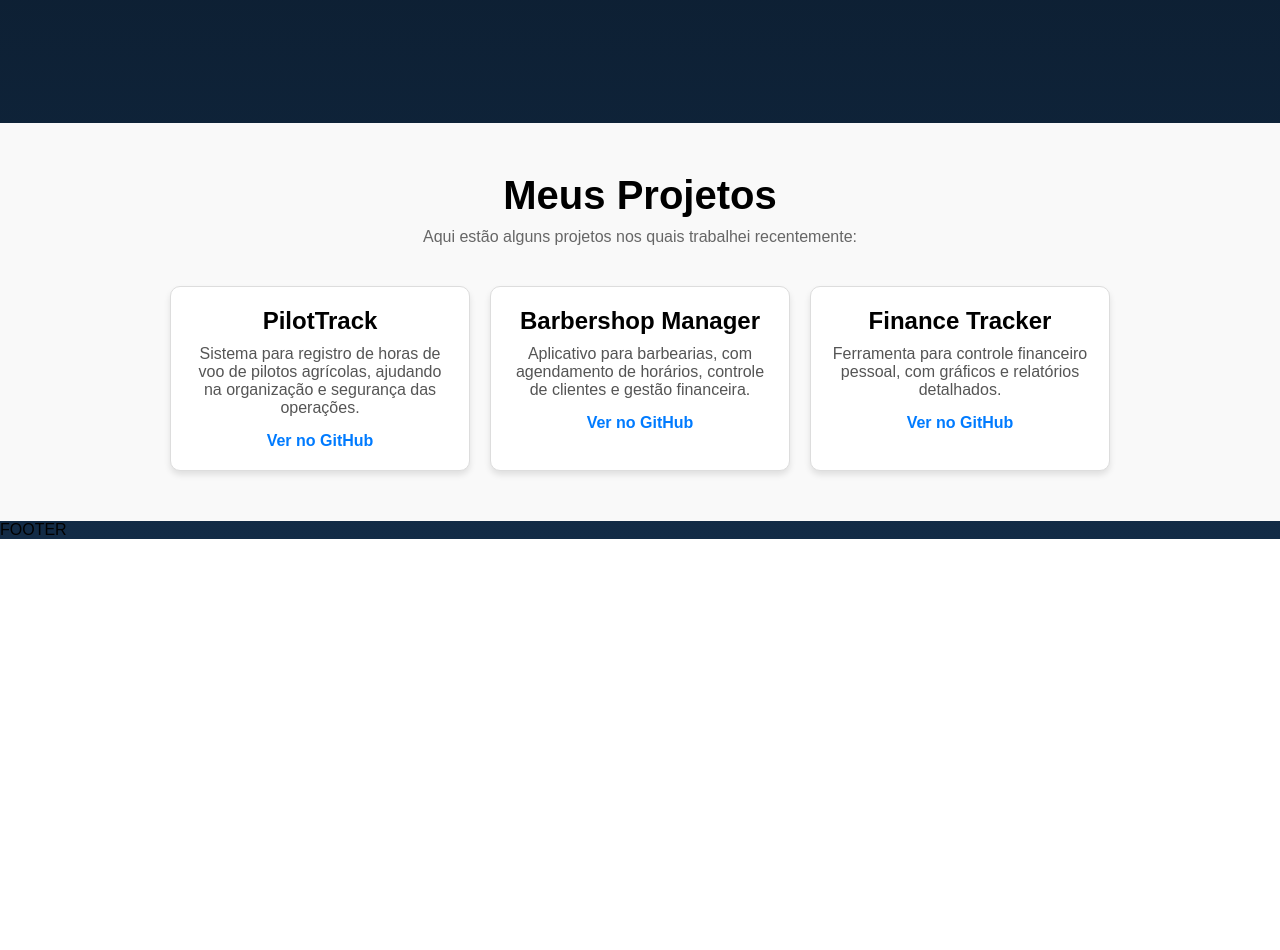
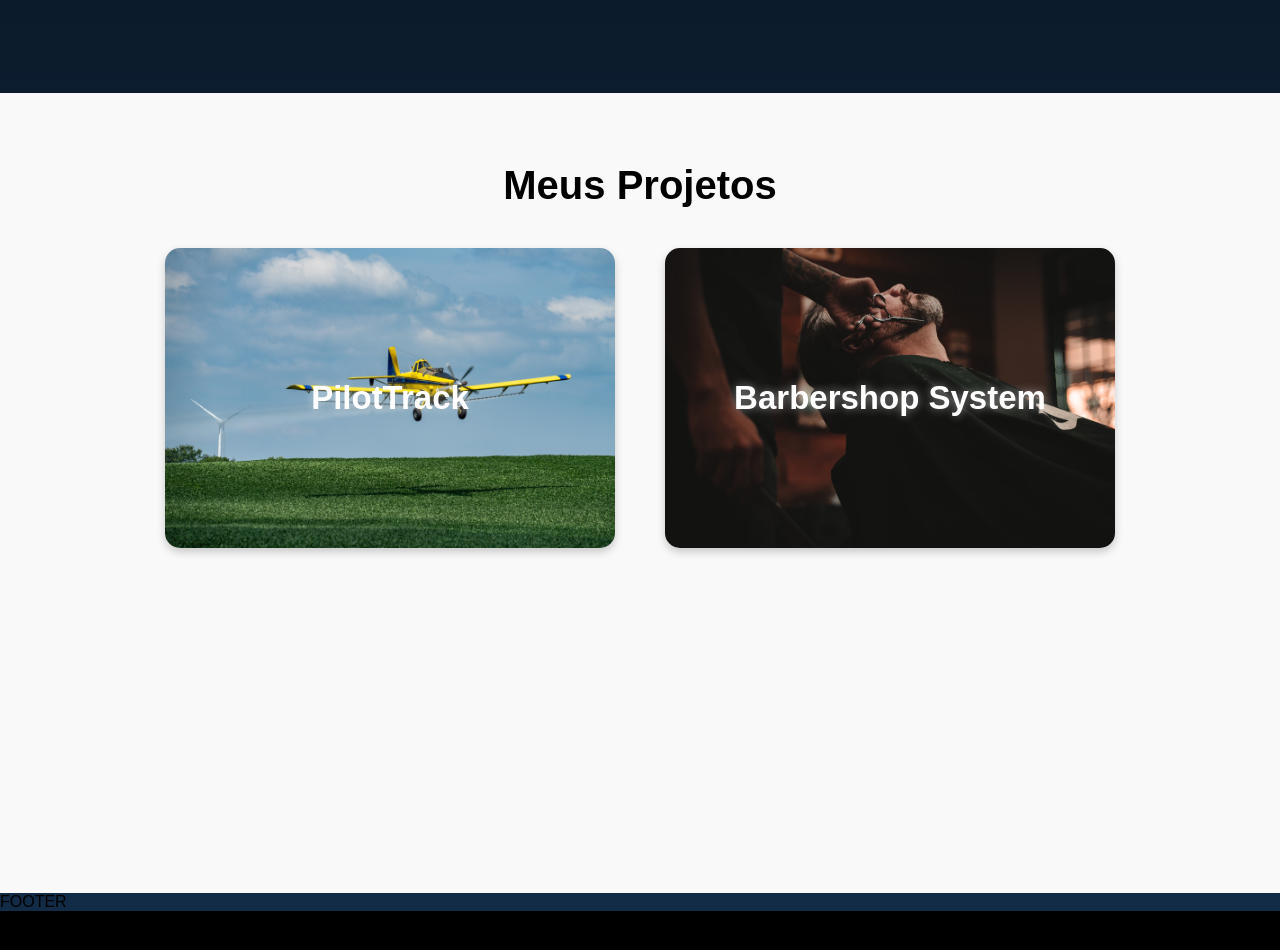
Before and after one commit to ThiagoRambo/my-portfolio, a React (Vite) app in the folder my-portfolio/: page / in a window 1280 px wide. Shown: the part 1560-2510 px from the top of the page. Before the commit the page ends 2099 px from the top, so only its background shows below. Built offline with nearby package versions, Linux system fonts and the light colour scheme.

Commit message:
start projects

```diff
--- a/my-portfolio/src/pages/components/Header/Header.css
+++ b/my-portfolio/src/pages/components/Header/Header.css
@@ -1,5 +1,5 @@
 .container-header {
-  padding: 20px;
+  padding-top: 10px;
 }
 
 .content-ul {
--- a/my-portfolio/src/pages/components/Header/Header.tsx
+++ b/my-portfolio/src/pages/components/Header/Header.tsx
@@ -10,7 +10,6 @@ export default function Header() {
           <ul className='content-ul'>
 
             <Link to="about" smooth={true} duration={900}>About</Link>
-            <Link to="skills" smooth={true} duration={900}>Skills</Link>
             <Link to="projects" smooth={true} duration={900}>Projects</Link>
 
           </ul>
--- a/my-portfolio/src/pages/sections/About/About.css
+++ b/my-portfolio/src/pages/sections/About/About.css
@@ -9,7 +9,7 @@
 .container-about-geral {
   display: flex;
   width: 85%;
-  padding: 80px;
+  padding: 60px;
   flex-direction: column;
   opacity: 0;
   background: linear-gradient(135deg, rgb(255, 255, 255, 0.850), rgba(255, 255, 255, 0.750), rgba(255, 255, 255, 0.350));
@@ -118,7 +118,7 @@
 .container-skills h1 {
   font-size: 40px;
   font-weight: bold;
-  margin-top: 80px;
+  margin: 50px 0px 20px 0px;
 }
 
 .ul-skills {
--- a/my-portfolio/src/pages/sections/About/About.tsx
+++ b/my-portfolio/src/pages/sections/About/About.tsx
@@ -44,7 +44,7 @@ useLayoutEffect(() => {
       trigger: ".nav-skills",
       scrub: false,
       markers: false,
-      start: "top 680px",
+      start: "top 730px",
       end: "bottom 850px",
     }
   })
--- a/my-portfolio/src/pages/sections/Projects/Projects.css
+++ b/my-portfolio/src/pages/sections/Projects/Projects.css
@@ -1,31 +1,185 @@
-.container-projects {
-  padding: 50px 20px;
+.container-box3 {
   background-color: #f9f9f9;
   text-align: center;
+  padding: 30px 0;
+  width: 100%;
+  height: 100vh;
 }
 
 .container-projects-header {
   margin-bottom: 40px;
+  margin-top: 40px;
 }
 
 .container-projects-header h1 {
-  font-size: 2.5rem;
-  margin-bottom: 10px;
-}
-
-.container-projects-header p {
-  font-size: 1rem;
-  color: #666;
+  font-size: 40px;
+  font-weight: bold;
 }
 
 .container-projects-list {
   display: flex;
-  flex-wrap: wrap;
   justify-content: center;
-  gap: 20px;
+  gap: 50px;
+  height: 100vh;
 }
 
 .project-card {
+  position: relative;
+  width: 450px;
+  height: 300px;
+  border-radius: 15px;
+  box-shadow: 0 4px 8px rgba(0, 0, 0, 0.2);
+  overflow: hidden;
+}
+
+.card-front {
+  position: absolute;
+  width: 100%;
+  height: 100%;
+  background-size: cover;
+  background-position: center;
+  color: #FFF;
+  font-size: 22px;
+  font-weight: bold;
+  display: flex;
+  justify-content: center;
+  align-items: center;
+  flex-direction: column;
+  transition: transform 0.5s ease-in-out;
+}
+
+.card-img-1 {
+  background-image: url('../../../img/PilotTrack.jpg');
+  color: #FFF;
+  font-weight: bold;
+  text-shadow: #ffffff7e 0px 0px 10px;
+  background-size: cover;
+  background-position: center;
+}
+
+.card-img-2 {
+  background-image: url('../../../img/BarberShop.avif');
+  color: #FFF;
+  font-weight: bold;
+  text-shadow: #ffffff7e 0px 0px 10px;
+
+  background-size: cover;
+  background-position: center;
+}
+
+.card-back {
+  position: absolute;
+  width: 100%;
+  height: 100%;
+  background: rgba(0, 0, 0, 0.8);
+  color: white;
+  display: flex;
+  justify-content: center;
+  align-items: center;
+  flex-direction: column;
+  text-align: center;
+  padding: 20px;
+  transform: translateY(100%);
+  transition: transform 0.5s ease-in-out;
+  gap: 30px;
+}
+
+.project-card:hover .card-back {
+  transform: translateY(0);
+}
+
+
+
+
+
+
+
+
+
+
+
+
+
+
+
+/* .project-card {
+  position: relative;
+  width: 450px;
+  height: 300px;
+  perspective: 1000px;
+}
+
+.card-front, .card-back {
+  position: absolute;
+  width: 100%;
+  height: 100%;
+  backface-visibility: hidden;
+  transition: transform 0.5s;
+  border-radius: 15px;
+  box-shadow: 0 4px 8px rgba(0, 0, 0, 0.2);
+  display: flex;
+  justify-content: center;
+  align-items: center;
+  flex-direction: column;
+  padding: 10px;
+}
+
+.card-front {
+  background-image: url('../../../img/Pontiac_Flying_Illinois_DSC08968.jpg');
+  background-size: cover;
+  background-position: center;
+  color: #FFF;
+  font-size: 22px;
+  font-weight: bold;
+  transform: rotateX(0deg);
+}
+
+.card-back {
+  background: radial-gradient(circle, #000000fb, #122b46e8);
+  background-blend-mode: overlay;
+  color: white;
+  transform: rotateX(180deg);
+  font-weight: bold;
+}
+
+.project-card:hover .card-front {
+  transform: rotateX(180deg);
+}
+
+.project-card:hover .card-back {
+  transform: rotateX(360deg);
+}
+
+.project-link {
+  margin-top: 8%;
+  padding: 10px 10px;
+  background-color: #007bff;
+  color: white;
+  text-decoration: none;
+  border-radius: 5px;
+  transition: background-color 0.3s;
+}
+
+.project-link:hover {
+  background-color: #0056b3;
+} */
+
+
+/* ---------- */
+
+
+
+/* .container-projects-list {
+  display: flex;
+  flex-wrap: wrap;
+  justify-content: center;
+  gap: 30px;
+}
+
+.project-card {
+  display: flex;
+  flex-direction: column;
+  justify-content: space-between;
   width: 300px;
   padding: 20px;
   border: 1px solid #ddd;
@@ -36,27 +190,26 @@
 }
 
 .project-card:hover {
-  transform: translateY(-5px);
+  transform: translateY(-8px);
 }
 
 .project-card h2 {
-  font-size: 1.5rem;
   margin-bottom: 10px;
 }
 
 .project-card p {
-  font-size: 1rem;
   color: #555;
-  margin-bottom: 15px;
-}
+  margin-bottom: 20px;
+} */
 
-.project-link {
+/* .project-link {
+  font-weight: bold;
   text-decoration: none;
-  color: #007BFF;
-  font-weight: bold;
+  color: #0056b3;
   transition: color 0.3s;
+
 }
 
 .project-link:hover {
-  color: #0056b3;
-}
+  color: #1c89ff;
+} */
--- a/my-portfolio/src/pages/sections/Projects/Projects.tsx
+++ b/my-portfolio/src/pages/sections/Projects/Projects.tsx
@@ -2,13 +2,99 @@ import './Projects.css';
 
 export default function Projects() {
   return (
-    <div id="projects" className="container-projects">
+    <div id="projects" className="container-box3">
+
       <div className="container-projects-header">
         <h1>Meus Projetos</h1>
-        <p>Aqui estão alguns projetos nos quais trabalhei recentemente:</p>
       </div>
 
       <div className="container-projects-list">
+        {/* Primeiro Card */}
+        <div className="project-card">
+          <div className="card-front card-img-1">
+            <h2>PilotTrack</h2>
+          </div>
+          <div className="card-back">
+            <h2>PilotTrack</h2>
+            <p>Sistema para registro de horas de voo e hectares, proporcionando organização e controle preciso para pilotos agrícolas.</p>
+            <a href="https://github.com/seuprojeto3" target="_blank" className="project-link">Ver no GitHub</a>
+          </div>
+        </div>
+
+        {/* Segundo Card */}
+        <div className="project-card">
+          <div className="card-front card-img-2">
+            <h2>Barbershop System</h2>
+          </div>
+          <div className="card-back">
+            <h2>Barbershop System</h2>
+            <p>Sistema para gestão de barbearias.</p>
+            <a href="https://github.com/seuprojeto4" target="_blank" className="project-link">Ver no GitHub</a>
+          </div>
+        </div>
+
+      </div>
+    </div>
+  );
+}
+
+
+
+
+{/* <div className="container-projects-list">
+
+  <div className="project-card">
+    <h2>PilotTrack</h2>
+    <p>Sistema para registro de horas de voo de pilotos agrícolas, ajudando na organização e segurança das operações.</p>
+    <a href="https://github.com/seuprojeto3" target="_blank" className="project-link">Ver no GitHub</a>
+  </div>
+
+  <div className="project-card">
+    <h2>Barbershop Manager</h2>
+    <p>Aplicativo para barbearias, com agendamento de horários, controle de clientes e gestão financeira.</p>
+    <a href="https://github.com/seuprojeto3" target="_blank" className="project-link">Ver no GitHub</a>
+  </div>
+
+  <div className="project-card">
+    <h2>Finance Tracker</h2>
+    <p>Ferramenta para controle financeiro pessoal, com gráficos e relatórios detalhados.</p>
+    <a href="https://github.com/seuprojeto3" target="_blank" className="project-link">Ver no GitHub</a>
+  </div>
+
+</div> */}
+
+
+
+
+
+
+
+
+
+
+
+
+
+
+
+
+
+
+
+
+
+
+
+
+
+
+
+
+
+
+
+{/* <div className="container-projects-list">
+
 <div className="project-card">
   <h2>PilotTrack</h2>
   <p>Sistema para registro de horas de voo de pilotos agrícolas, ajudando na organização e segurança das operações.</p>
@@ -26,7 +112,5 @@ export default function Projects() {
   <p>Ferramenta para controle financeiro pessoal, com gráficos e relatórios detalhados.</p>
   <a href="https://github.com/seuprojeto3" target="_blank" className="project-link">Ver no GitHub</a>
 </div>
-      </div>
-    </div>
-  );
-}
+
+</div> */}
```
Also changed, not shown: my-portfolio/src/pages/sections/Skills/Skills.css (deleted, +0 -37 lines), my-portfolio/src/pages/sections/Skills/Skills.tsx (deleted, +0 -17 lines), my-portfolio/src/img/BarberShop.avif (added), my-portfolio/src/img/PilotTrack.jpg (added). Lines whose indentation alone changed are shown as unchanged.
